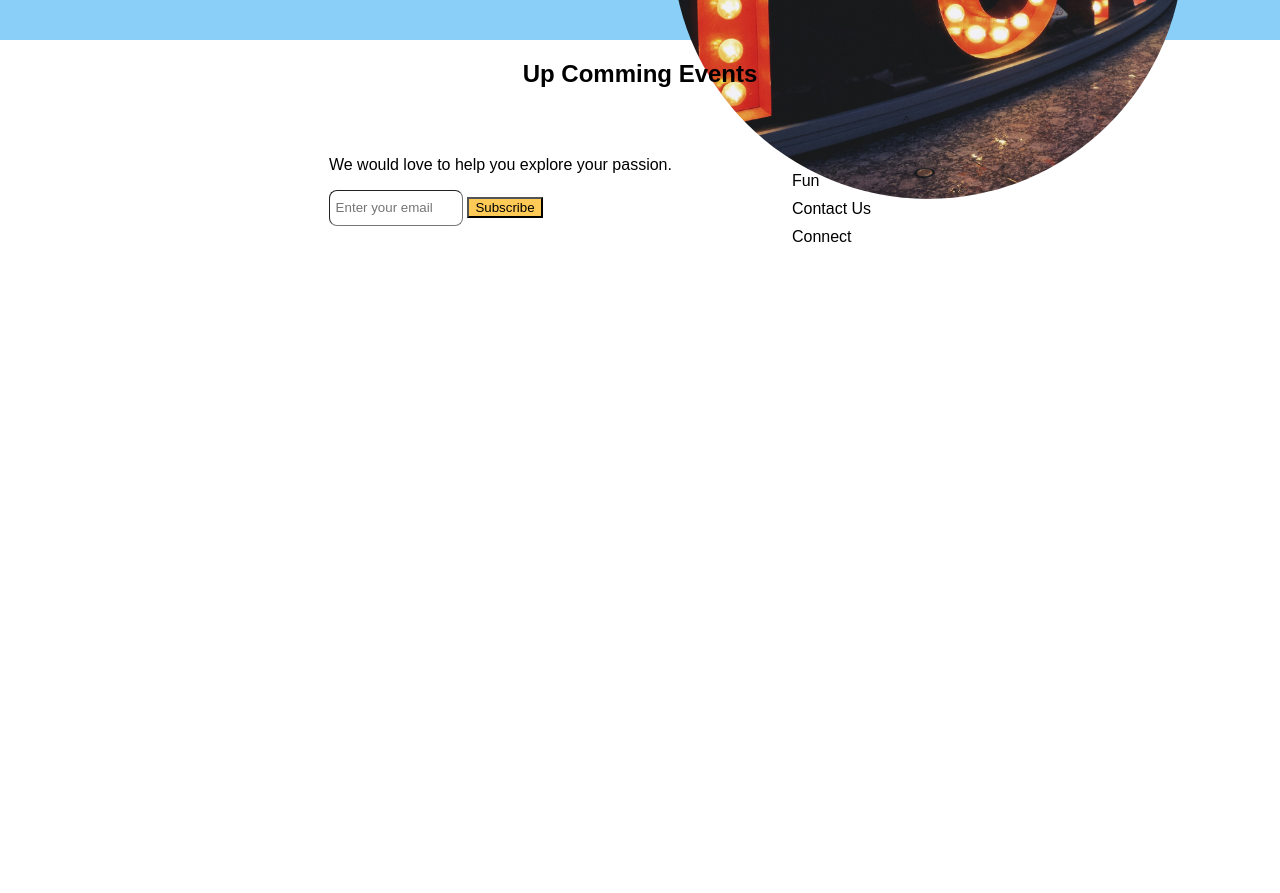
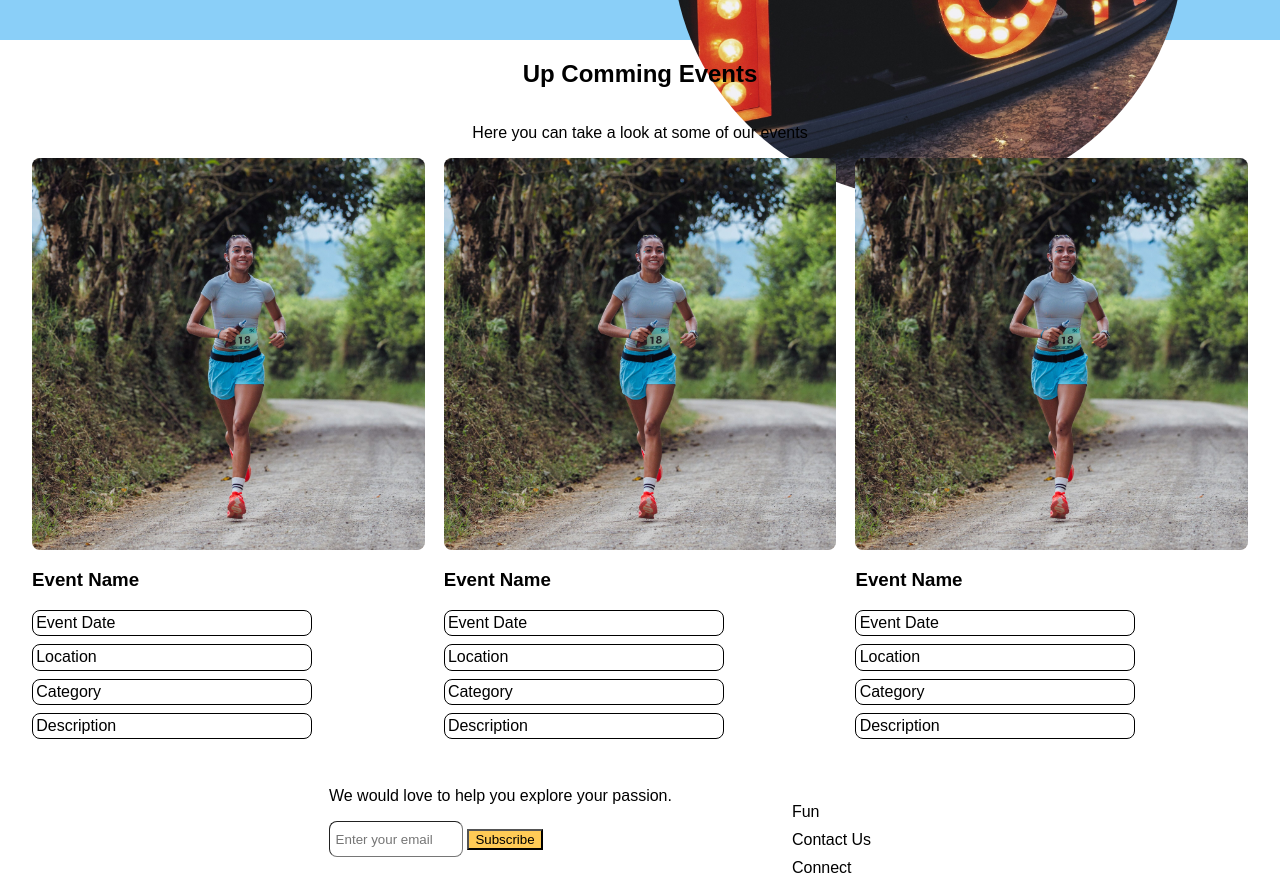
Before and after one commit to jweah555/assignment-2, a plain HTML site: page assignment-2/index.html in a window 1280 px wide. Shown: the part 400-1293 px from the top of the page. Before the commit the page ends 800 px from the top, so only its background shows below. Drawn offline with Linux system fonts and the light colour scheme.

Commit message:
rough draft of event section

```diff
--- a/assignment-2/index.html
+++ b/assignment-2/index.html
@@ -49,8 +49,46 @@
 
     </header>
 
-    <section>
+    <section id="event-sec">
         <h1>Up Comming Events</h1>
+        <p>Here you can take a look at some of our events</p>
+        <div id="card-container">
+            <div class="cards">
+                <img src="./images/running.jpg" />
+                <h3>Event Name</h3>
+                <div class="card-text">
+                      <span>Event Date</span>
+                <span>Location</span>
+                <span>Category</span>
+                <span>Description</span>
+                </div>
+
+             </div>
+              <div class="cards">
+                <img src="./images/running.jpg" />
+                <h3>Event Name</h3>
+                <div class="card-text">
+                      <span>Event Date</span>
+                <span>Location</span>
+                <span>Category</span>
+                <span>Description</span>
+                </div>
+
+             </div>  <div class="cards">
+                <img src="./images/running.jpg" />
+                <h3>Event Name</h3>
+                <div class="card-text">
+                      <span>Event Date</span>
+                <span>Location</span>
+                <span>Category</span>
+                <span>Description</span>
+                </div>
+
+             </div>
+    </section>
+
+    <section id="article-sec">
+
     </section>
 
        <footer>
--- a/assignment-2/styles.css
+++ b/assignment-2/styles.css
@@ -102,9 +102,60 @@ nav {
     background-color: #FCE59A;
 }
 
-section {
+#event-sec {
     display: flex;
+    /* flex-direction: column; */
+
+    flex-direction: column;
     justify-content: center;
+    text-align: center;
+}
+
+/* section p {
+    text-align: start;
+} */
+#card-container {
+    display: grid;
+    grid-template-columns: 1fr 1fr 1fr;
+    gap: 1.2rem;
+    margin-left: 2rem;
+    margin-right: 2rem;
+    /* justify-content: center; */
+}
+
+
+.cards {
+    display: flex;
+    flex-direction: column;
+    justify-content: start;
+    text-align: start;
+
+}
+
+.cards img {
+    margin: auto;
+    width: 100%;
+    border-radius: 8px;
+}
+
+.card-text {
+    display: flex;
+    flex-direction: column;
+    /* justify-content: start; */
+    gap: .5rem;
+}
+
+.card-text span{
+    border-style: solid;
+    border-width: 0.1px;
+    width: 70%;
+    border-radius: 8px;
+    padding: .2rem .2rem .2rem .2rem;
+    padding-right: 0rem;
+}
+
+#article-sec {
+
 }
 
 
```
Also changed, not shown: assignment-2/images/game.jpg (added), assignment-2/images/running.jpg (added).
